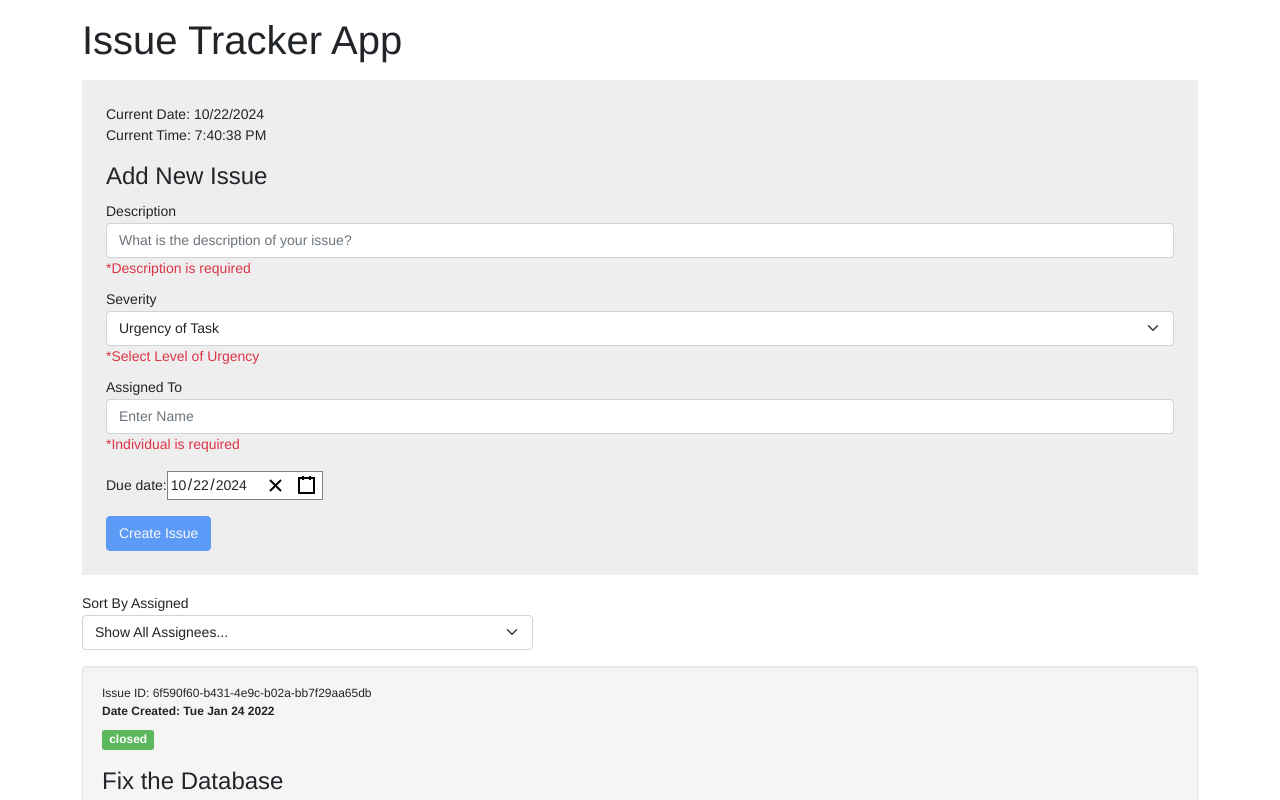
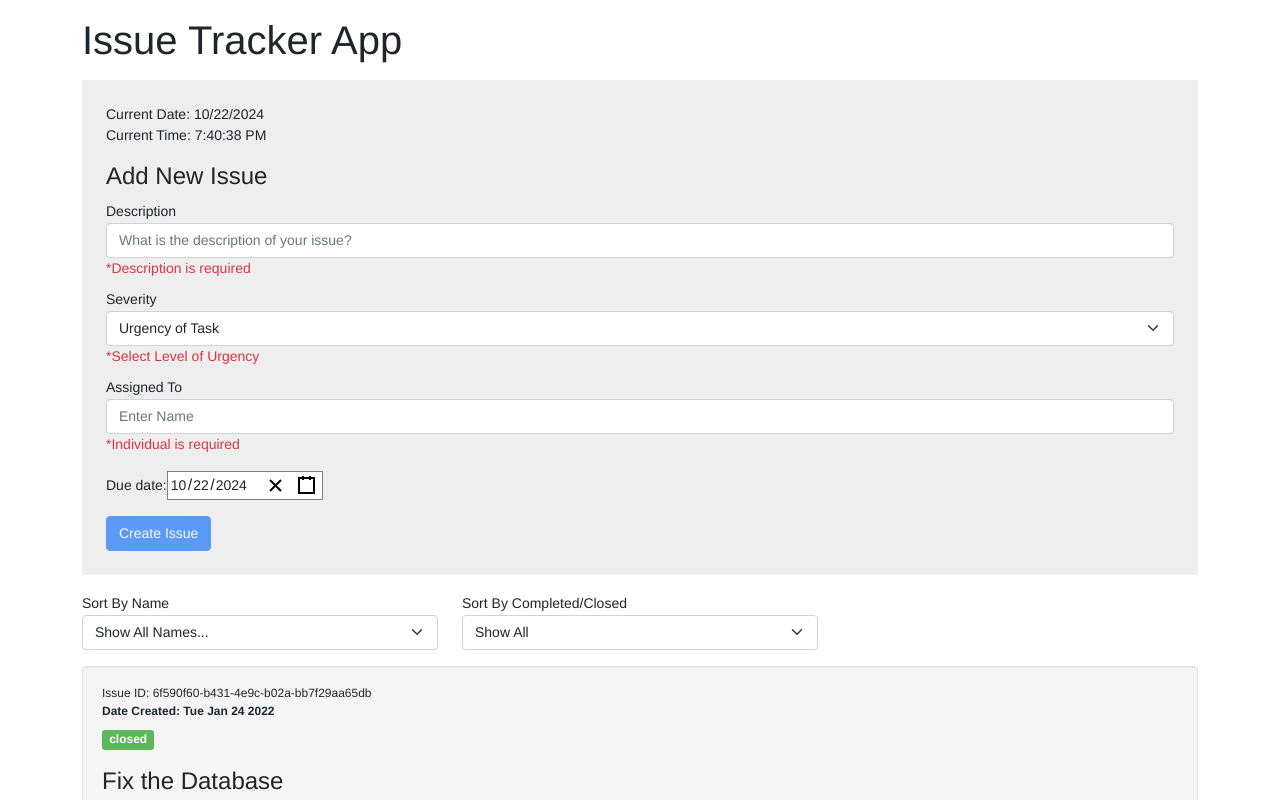
Before and after one commit to AbeMont/issue-tracker, a React (Create React App) app: page / in a window 1280 px wide. Shown: the top 800 px of the page. Built offline with nearby package versions, Linux system fonts and the light colour scheme.

Commit message:
Added notes and initial open/close sorting

```diff
--- a/src/App.js
+++ b/src/App.js
@@ -39,26 +39,40 @@ function App() {
   const [issues, setIssues] = useState(issuseArray);
   const [sortedIssues, setSortedIssues] = useState([...issues]);
   const [userSelected, setUserSelected] = useState("");
+  const [status, setStatus] = useState("show all");
 
+  console.log("userSelected: ",userSelected);
+
+  ////////////
   // CREATE
+  ///////////
   function handleAddIssues(issue) {
+    // Add new issue to the original top level array
     setIssues(issues => [...issues, issue]);
 
-    if(userSelected !== "") {
+    // If user IS selected, meaning userSelected is NOT empty
+    if(userSelected !== "") { // userSelected is a string as "Cindy" or "Sunny"
 
+      // Check if userName is not the same person from the issue parameter
      if(userSelected !== issue.assigned){
-      setUserSelected("");
-      setSortedIssues(sortedIssues => [...issues]);
+      setUserSelected(""); // We set the the "Sort by name" <select> back to empty
+      setSortedIssues(sortedIssues => [...issues, issue]); // Then copy the original array into the sorted issues array to display ALL the issues.
+     }
+     // if the UserSelected is the person from issue parameter,
+     else if(userSelected === issue.assigned){
+      // We only need the current rendering from sortedIssues, NOT ALL THE ISSUES , and add the new issue for the current selected user
+      setSortedIssues(sortedIssues => [...sortedIssues, issue]);
      }
 
-      setSortedIssues(sortedIssues => [...sortedIssues, issue]);
-    } else {
+    } else if(userSelected === "") {
       setSortedIssues(sortedIssues => [...sortedIssues, issue]);
     }
 
   }
 
+  ////////////
   // DELETE
+  ///////////
   function handleDeleteIssues(id) {
     const confirmed = window.confirm("Are you sure you want to delete this issue?");
 
@@ -67,31 +81,35 @@ function App() {
       setIssues(issues => issues.filter(issue => issue.id !== id));
 
       if(userSelected !== "") {
-
         if(sortedIssues.length === 1) {
-          console.log("Fix here");
-          setSortedIssues(sortedIssues => issues.filter(issue => issue.id !== id ))
+          setSortedIssues(sortedIssues => issues.filter(issue => issue.id !== id ));
+          setUserSelected("");
+        } else {
+          setSortedIssues(sortedIssues => sortedIssues.filter(sortedIssue => sortedIssue.id !== id ));
         }
 
-        setSortedIssues(sortedIssues => sortedIssues.filter(sortedIssue => sortedIssue.id !== id ));
-
-      } else {
-        setSortedIssues(sortedIssues => issues.filter(issue => issue.id !== id));
+      } else if (userSelected === "") {
+        setSortedIssues(sortedIssues => sortedIssues.filter(sortedIssue => sortedIssue.id !== id));
       }
 
     }
   }
 
+  ////////////
   // UPDATE
+  ///////////
+
+  // Update open/closed issue
   function handleOpenIssues(id) {
     setIssues(issues => issues.map(
       issue => issue.id === id ? {...issue, open: !issue.open} : issue
     ));
     setSortedIssues(sortedIssues => sortedIssues.map(
-      issue => issue.id === id ? {...issue, open: !issue.open} : issue
+      sortedIssue => sortedIssue.id === id ? {...sortedIssue, open: !sortedIssue.open} : sortedIssue
     ))
   }
 
+  // Update Description, severity, Assigned, and due date
   function handleUpdateIssues(updatedIssue) {
     setIssues(issues => issues.map(
       issue => issue.id === updatedIssue.id ? {...issue, ...updatedIssue} : issue
@@ -120,11 +138,12 @@ function App() {
     }
   }
 
-   // Lets create a sorting feature by opened, closed, severity , and assigned to.
-   // Needs form validation
+  /////////////
+  // Sorting
+  ////////////
 
+  // Sort by name
   function handleShowOnlyByName(assigned, issues){
-      console.log("Show User: ", assigned);
 
     if(assigned === 'all'){
       setSortedIssues([...issues]);
@@ -134,6 +153,48 @@ function App() {
 
     setSortedIssues(sortedIssues => [...issues].filter(issue => issue.assigned === assigned));
     setUserSelected(assigned);
+
+  }
+
+  // Sort By Completed
+  function handleShowByStatus(val){
+    console.log("Show by Completed status: ", val);
+
+    if(val === "open"){
+
+      if(userSelected === "") {
+        setSortedIssues(sortedIssues => issues.filter(issue => issue.open));
+      } else if(userSelected !== ""){
+        setSortedIssues(sortedIssues => issues.filter(
+          issue => issue.assigned === userSelected && issue.open
+        ))
+      }
+
+      setStatus("open");
+
+    } else if(val === "closed"){
+
+      if(userSelected === "") {
+        setSortedIssues(sortedIssues => issues.filter(issue => issue.open === false));
+      } else if(userSelected !== ""){
+        setSortedIssues(sortedIssues => issues.filter(
+          issue => issue.assigned === userSelected && issue.open === false
+        ))
+      }
+
+      setStatus("closed");
+    } else if(val === "show all"){
+
+      if(userSelected === "") {
+        setSortedIssues(sortedIssues => [...issues]);
+       } else if(userSelected !== ""){
+        setSortedIssues(sortedIssues => issues.filter(
+          issue => issue.assigned === userSelected
+        ))
+      }
+
+      setStatus("show all");
+    }
 
   }
 
@@ -157,7 +218,9 @@ function App() {
         <Sort
           issues={issues}
           userSelected={userSelected}
-          showOnlyByName={handleShowOnlyByName}/>
+          status={status}
+          showOnlyByName={handleShowOnlyByName}
+          showByCompletedStaus={handleShowByStatus}/>
         <IssuesList
           issues={sortedIssues}
           onHandleDeleteIssues={handleDeleteIssues}
--- a/src/components/Sort.js
+++ b/src/components/Sort.js
@@ -1,26 +1,79 @@
 
-export default function Sort({issues, showOnlyByName, userSelected}){
+export default function Sort({issues, showOnlyByName, userSelected, showByCompletedStaus, status}){
 
     const options = [...new Map(issues.map(issue => [issue.assigned, issue])).values()];
 
     return (
         <div className="mb-3">
             <div className="row">
-                <div className="col-sm-5">
+                <div className="col-md-4">
                     <div className="form-group">
-                        <label htmlFor="sortuser">Sort By Assigned</label>
+                        <label htmlFor="sortuser">Sort By Name</label>
                         <select id="sortuser"
                             className="form-control form-select"
                             placeholder="Select Name"
                             value={userSelected !== "" ? userSelected : ""}
                             onChange={(e)=>showOnlyByName(e.target.value, issues)}>
-                            <option value="all" >Show All Assignees...</option>
+                            <option value="all" >Show All Names...</option>
                             {options.map((issue) =>
                             <option value={issue.assigned} key={issue.id}>{issue.assigned}</option>
                             )}
                         </select>
                     </div>
                 </div>
+                <div className="col-md-4">
+                    <div className="form-group">
+                        <label htmlFor="completedStatus">Sort By Completed/Closed</label>
+                        <select id="completedStatus"
+                            className="form-control form-select"
+                            placeholder="Select Name"
+                            value={status}
+                            onChange={(e)=> showByCompletedStaus(e.target.value)}>
+                            <option value="show all" >Show All</option>
+                            <option value="open" >Open</option>
+                            <option value="closed" >Closed</option>
+                        </select>
+                    </div>
+                    {/* <div className="h-100 d-flex flex-column justify-content-end">
+                        <label class="form-check-label">
+                            Sort By Completed Status
+                        </label>
+                        <div class="form-check m-0">
+                            <input class="form-check-input" type="radio" name="flexRadioDefault" id="flexRadioDefault1"/>
+                            <label class="form-check-label" htmlFor="flexRadioDefault1">
+                                Open
+                            </label>
+                        </div>
+                        <div class="form-check m-0">
+                            <input class="form-check-input" type="radio" name="flexRadioDefault" id="flexRadioDefault2" checked/>
+                            <label class="form-check-label" htmlFor="flexRadioDefault2">
+                                Closed
+                            </label>
+                        </div>
+                    </div> */}
+                </div>
+                {/* <div className="col-md-4">
+
+                    <label className="form-check-label">
+                        Sort By Date
+                    </label>
+                    <div className="d-flex">
+                        <div className="form-check m-0">
+                            <input className="form-check-input" type="radio" name="flexRadioDefault" id="flexRadioDefault1"/>
+                            <label className="form-check-label" htmlFor="flexRadioDefault1">
+                                Overdue
+                            </label>
+                        </div>
+                        <div className="form-check m-0">
+                            <input className="form-check-input" type="radio" name="flexRadioDefault" id="flexRadioDefault2" checked/>
+                            <label className="form-check-label" htmlFor="flexRadioDefault2">
+                                Upcoming
+                            </label>
+                        </div>
+                    </div>
+
+                </div> */}
+
             </div>
         </div>
     )
```
Lines whose indentation alone changed are shown as unchanged.
